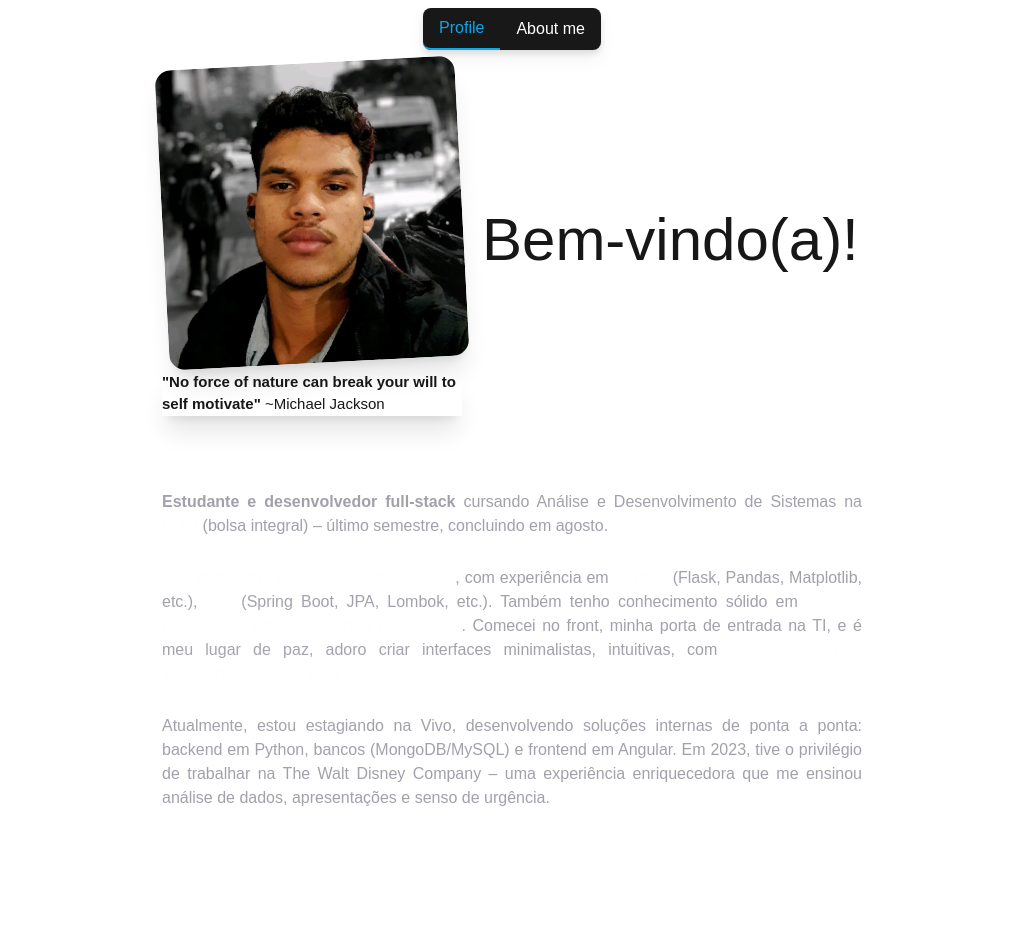
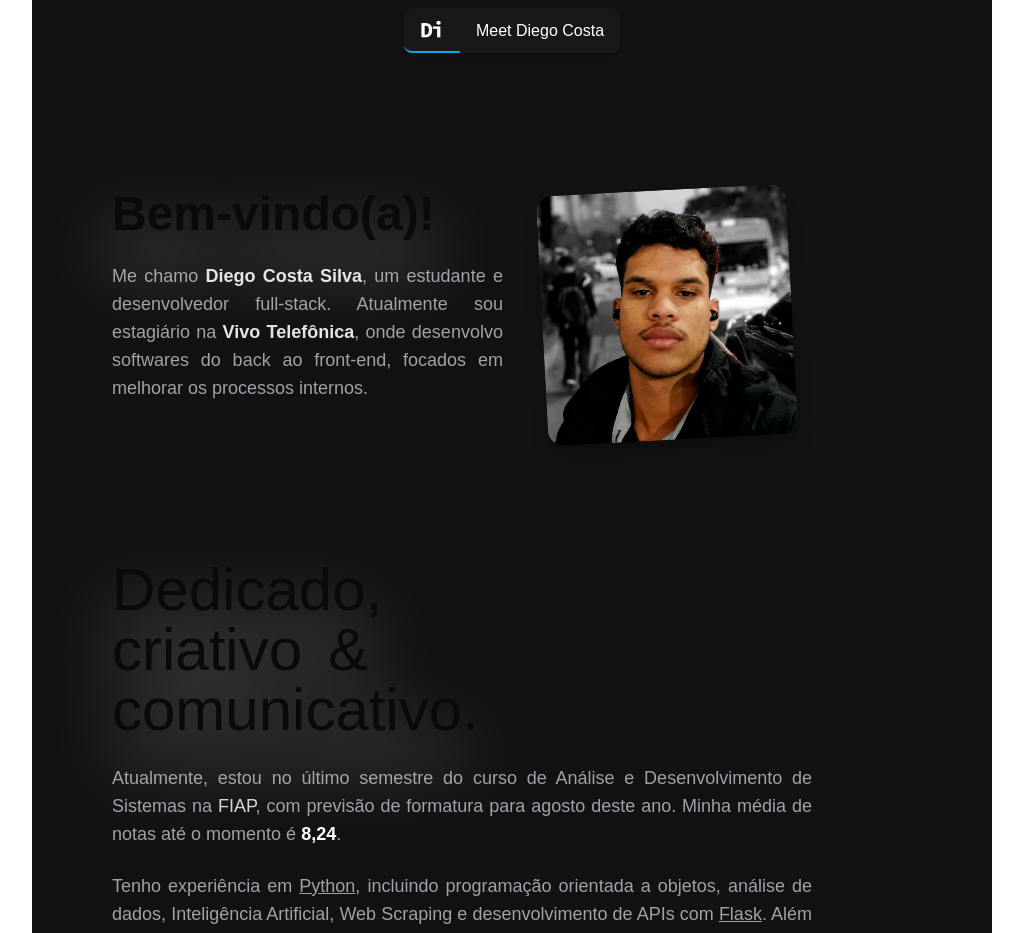
Before and after one commit to DiegoCostaCode/diego-hello-world, a Next.js app: page / in a window 1280 px wide. Shown: the top 933 px of the page, without its empty margins (128-1151 px from the left). Before the commit the page ends 810 px from the top, so only its background shows below. Built offline with nearby package versions, Linux system fonts and the light colour scheme.

Commit message:
[feat]-Implementando componentes de botoes com interfaces; Setei cores padroes do projeto no tailwind.config; Criei uma logo e adicionei no lugar do botao de profile do Header, assim como troquei o nome da pagina about;

```diff
--- /dev/null
+++ b/src/app/components/button/button-tier-1.tsx
@@ -0,0 +1,10 @@
+export default function ButtonTier1(props:button) {
+
+    return (
+
+        <button className="bg-white text-black px-4 py-2 rounded-lg font-bold text-base hover:scale-105 transition-all ">
+            <a href={props.href}>{props.title}</a>
+        </button>
+
+       )
+}
--- /dev/null
+++ b/src/app/components/button/button-tier-2.tsx
@@ -0,0 +1,10 @@
+export default function ButtonTier2(props:button) {
+
+    return (
+        <>
+            <button className="bg-dark-gray text-white px-4 py-2 rounded-lg font-bold text-base hover:bg-zinc-500 transition-all">
+                <a href={props.href}>{props.title}</a>
+            </button>
+      </>
+       )
+}
--- a/src/app/components/header/header.tsx
+++ b/src/app/components/header/header.tsx
@@ -11,8 +11,10 @@ export default function Header() {
         <>
             <header className='flex justify-center items-center fixed top-2 left-0 right-0 z-40  drop-shadow-lg'>
                 <nav className=' h-full flex items-center bg-[#181818] text-white rounded-lg '>
-                    <a className={clsx('px-4 py-2 h-full rounded-l-lg', router === '/' && 'text-sky-500 border-b-2 border-b-sky-500', 'hover:text-sky-500')} href='/'>Profile</a>
-                    <a className={clsx('px-4 py-2 h-full rounded-r-lg', router === '/about' && 'text-sky-500 border-b-2 border-b-sky-500', 'hover:text-sky-500')} href='/about'>About me</a>
+                    <a className={clsx('px-4 py-2 h-full rounded-l-lg', router === '/' && 'text-sky-500 border-b-2 border-b-sky-500', 'hover:text-sky-500')} href='/'>
+                        <img src='logo.png' className='w-6' alt='logo-escrito-di'/>
+                    </a>
+                    <a className={clsx('px-4 py-2 h-full rounded-r-lg', router === '/about' && 'text-sky-500 border-b-2 border-b-sky-500', 'hover:text-sky-500')} href='/about'>Meet Diego Costa</a>
                 </nav>
             </header>
       </>
--- a/src/app/globals.css
+++ b/src/app/globals.css
@@ -4,7 +4,7 @@
 
 :root {
   --background: #ffffff;
-  --foreground: #171717;
+  --foreground: #0a0a0a;
 }
 
 @media (prefers-color-scheme: dark) {
--- /dev/null
+++ b/src/app/interfaces/button.tsx
@@ -0,0 +1,4 @@
+interface button {
+    title: string;
+    href: string | undefined;
+  }
--- a/src/app/page.tsx
+++ b/src/app/page.tsx
@@ -1,47 +1,62 @@
+import ButtonTier1 from "./components/button/button-tier-1";
+import ButtonTier2 from "./components/button/button-tier-2";
 
 export default function Home() {
   return (
     <>
-      <main className="flex flex-col justify-center items-center h-screen bg-[#] ">
-        <div className="mt-[150px] mb-[150px]">
-          <section className="flex items-center h-[500px]">
-          <div className="pr-5">
-            <img
-              src="/photo1.png" alt="Foto Diego Costa" className=" rotate-[-3deg] hover:rotate-3 rounded-2xl w-[300px] transition-all shadow-xl" />
+      <main className="flex flex-col justify-center items-center h-full w-full">
 
-              <p className="shadow-xl w-[300px] text-[15px] mt-2.5 animate-bounce" >
-                <a href="https://www.youtube.com/watch?v=_ksnxNfrKrw">
-                <strong>"No force of nature can break your will to self motivate"</strong> ~Michael Jackson
-                </a>
-              </p>
+        <div className="flex flex-col justify-start w-[120vh] px-20 bg-soft-black">
+
+          <section className="flex flex-col items-center justify-end h-[55vh] mb-10 w-[700px]">
+
+              <div className="flex w-full space-x-5">
+
+                <div className="flex-[10]">
+                  <h1 className="text-5xl font-bold drop-shadow-glow">Bem-vindo(a)!</h1>
+
+                  <h3 className="text-justify text-lg my-6 text-zinc-400 ">Me chamo <strong className="text-zinc-200">Diego Costa Silva</strong>, um estudante e desenvolvedor full-stack. Atualmente
+                    sou estagiário na <strong className="text-zinc-200">Vivo Telefônica</strong>, onde desenvolvo softwares do back ao front-end, focados em melhorar os processos internos.
+                  </h3>
                 </div>
 
-            <div>
-              <h1 className="text-6xl drop-shadow-glow">Bem-vindo(a)!</h1>
+                <div className="flex justify-center items-center flex-auto drop-shadow-lg">
+                  <img src="photo1.png"  className="aspect-square rotate-[-3deg] hover:rotate-3 rounded-2xl w-[250px] transition-all shadow-xl"/>
                 </div>
+
+              </div>
+
           </section>
 
-          <article className=" text-justify w-[700px] text-[#a1a1aa] text-base " >
-          <p>
-            <strong>Estudante e desenvolvedor full-stack</strong> cursando Análise e Desenvolvimento de Sistemas na
-            <a href="https://www.fiap.com.br/institucional/" className="font-bold text-[#fefefe] drop-shadow-glow"> FIAP </a>
-            (bolsa integral) – último semestre, concluindo em agosto.
+          <div className="flex flex-col mt-20 h-screen">
+
+            <section className="w-full">
+                <h1 className="text-6xl w-64 text-justify drop-shadow-glow">Dedicado, criativo & comunicativo.</h1>
+
+                <p className="text-lg text-justify text-wrap my-6 text-zinc-400 w-[700px]">
+                    Atualmente, estou no último semestre do curso de Análise e Desenvolvimento de Sistemas na
+                    <a href="https://www.fiap.com.br/2012/12/12/fiap-e-classificada-pelo-2-ano-consecutivo-no-grupo-de-excelencia-do-ensino-superior-do-pais-segundo-dados-do-mec/#:~:text=FIAP%20é%20classificada%20pelo%202º,País%2C%20segundo%20dados%20do%20MEC&text=O%20Ministério%20da%20Educação%20(MEC,FIAP%20por%20mais%20essa%20conquista!" className="text-white animate-pulse"> FIAP</a>, com previsão de formatura para agosto deste ano. Minha média de notas até o momento é <strong className="text-white">8,24</strong>.
                 </p>
 
-          <p className="mt-7">
-            <strong className=" text-[#fefefe] drop-shadow-glow">Sou dedicado, criativo e comunicativo</strong>, com experiência em <strong className=" text-[#fefefe] drop-shadow-glow">Python</strong> (Flask, Pandas, Matplotlib, etc.),
-            <strong className=" text-[#fefefe] drop-shadow-glow">Java</strong> (Spring Boot, JPA, Lombok, etc.). Também tenho conhecimento sólido em <strong className=" text-[#fefefe] drop-shadow-glow">bancos relacionais (PL/SQL) e não relacionais</strong>.
-            Comecei no front, minha porta de entrada na TI, e é meu lugar de paz, adoro criar interfaces minimalistas, intuitivas, com <strong className=" text-[#fefefe] drop-shadow-glow">Next.js, Angular, TailwindCSS, e até CSS puro.</strong>
+                <p className="text-lg text-justify text-wrap my-6 text-zinc-400 w-[700px]">
+                    Tenho experiência em <u>Python</u>, incluindo programação orientada a objetos, análise de dados, Inteligência Artificial, Web Scraping e desenvolvimento de APIs com <u>Flask</u>.
+                    Além disso, também trabalho com <u>Java</u> para criação de APIs, utilizando o <u>Spring Boot</u>, <u>JPA</u>, <u>Lombok</u>. Tenho conhecimento sólido em bancos de dados relacionais e não relacionais,
+                    com habilidades em modelagem e criação de queries complexas, incluindo o uso de procedures e functions.
+                    No frontend, sou capaz de criar interfaces modernas e intuitivas utilizando <u>Next.js</u> e <u>Angular</u>.
                 </p>
 
-          <p className="mt-7">
-            Atualmente, estou estagiando na Vivo, desenvolvendo soluções internas de ponta a ponta: backend em Python, bancos
-            (MongoDB/MySQL) e frontend em Angular. Em 2023, tive o privilégio de trabalhar na The Walt Disney Company – uma experiência enriquecedora
-            que me ensinou análise de dados, apresentações e senso de urgência.
+                <p className="text-lg text-justify text-wrap my-6 text-zinc-400 w-[700px]">
+                    Estou sempre em busca de novos conhecimentos, estudando tecnologias emergentes e aprimorando as ferramentas e práticas que já domino.
                 </p>
 
+            </section>
 
-          </article>
+            <div className="flex space-x-2 mt-10">
+              <ButtonTier1 title="Projetos" href="/projetos" />
+              <ButtonTier2 title="Trajetória" href="/meet-diego" />
+            </div>
+          </div>
+
         </div>
       </main>
     </>
--- a/tailwind.config.ts
+++ b/tailwind.config.ts
@@ -11,6 +11,10 @@ export default {
       colors: {
         background: "var(--background)",
         foreground: "var(--foreground)",
+        'white': '#ffffff',
+        'black': '#181818',
+        'dark-gray': '#181818',
+        'soft-black': '#121212'
       },
       dropShadow: {
         'glow': '0 35px 35px rgba(255, 255, 255, 0.5)',
```
Also changed, not shown: public/logo.png (added), src/app/meet-diego/page.tsx (renamed from src/app/about/page.tsx). Lines whose indentation alone changed are shown as unchanged.
